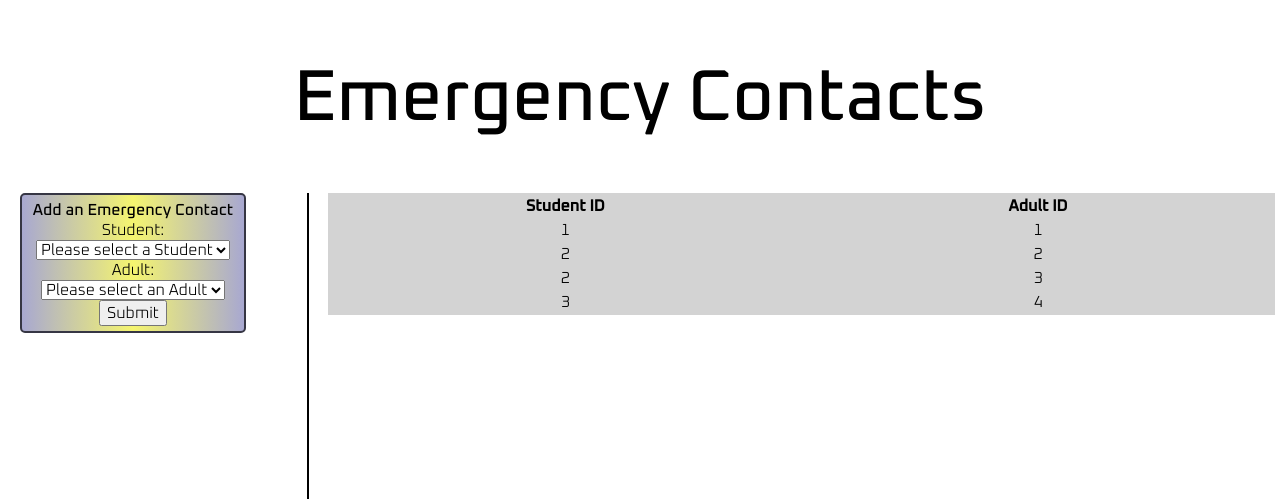
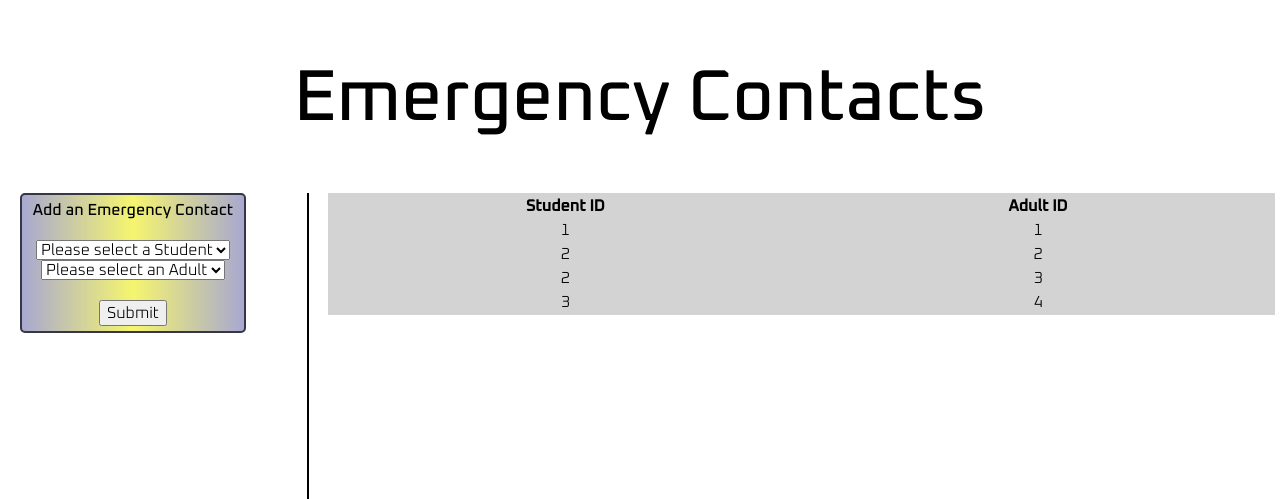
Before and after one commit to jessa9000/fieldtrip-planner, a Flask app: page /Students in a window 1280 px wide. Shown: the part 768-1267 px from the top of the page. Run offline with Flask 2, Linux system fonts and the light colour scheme; data comes from the database, SQL or seed files in the repository; some libraries are stand-ins or nearby versions.

Commit message:
Removed redundant labels from Emerg Contact form

```diff
--- a/templates/Students.j2
+++ b/templates/Students.j2
@@ -87,22 +87,20 @@
 		<div class="column1">
 			<form action="/Students" method="POST">
 				<input type="hidden" name="add" value="addEmergencyContacts">
-				<legend class="bold">Add an Emergency Contact</legend>
-				<label for="student">Student: </label><br>
+				<legend class="bold">Add an Emergency Contact</legend><br>
 					<select name="addEmergencyContactsStudents">
 						<option value="">Please select a Student</option>
 					{% for row in Students %}
 						<option value="{{row["Student ID"]}}">{{row["First Name"]}} {{row["Last Name"]}}</option>
 					{% endfor %}
 					</select> <br>
-				<label for="adult">Adult: </label><br>
 					<select name="addEmergencyContactsTrustedAdults">
 						<option value="">Please select an Adult</option>
 					{% for row in TrustedAdults %}
 						<option value="{{row["adultID"]}}">{{row["firstName"]}} {{row["lastName"]}}</option>
 					{% endfor %}
 					</select>
-				<br>
+				<br><br>
 
 				<input type="submit" value="Submit" name="addEmerContactSubmit">
 			</form>
```
